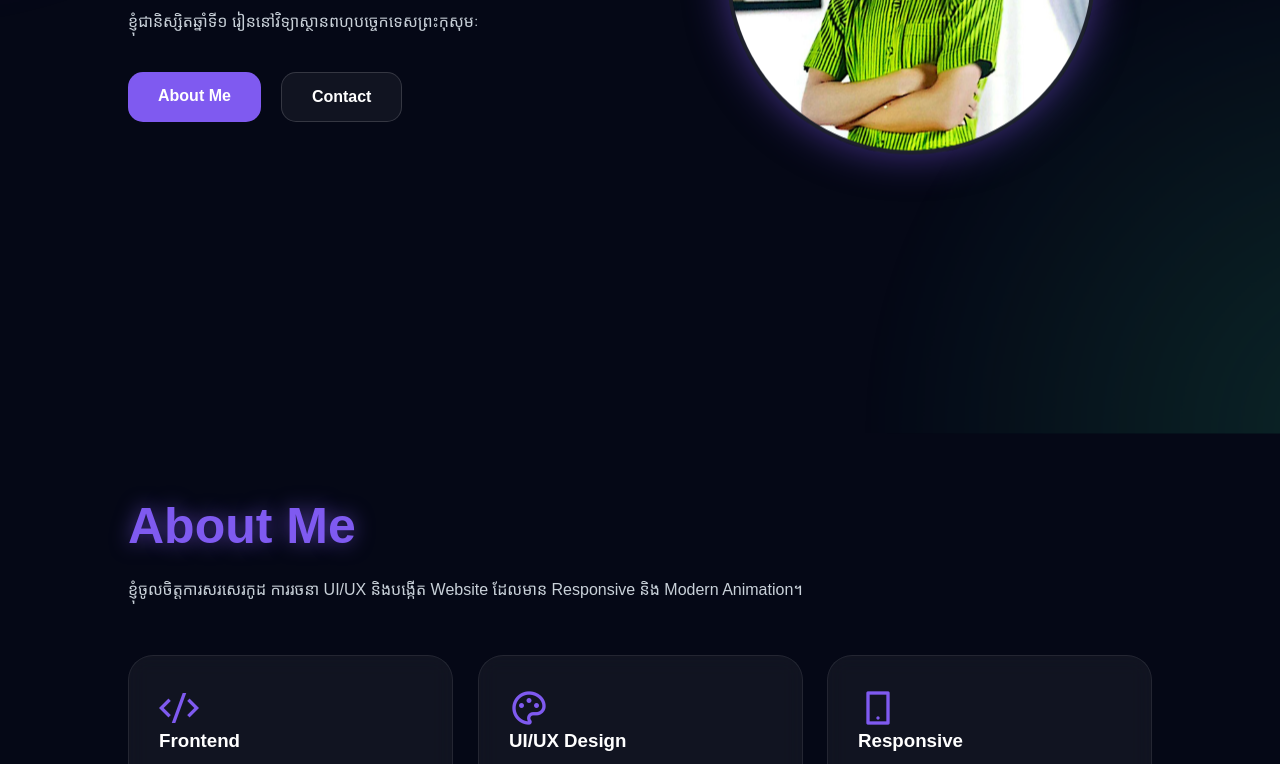
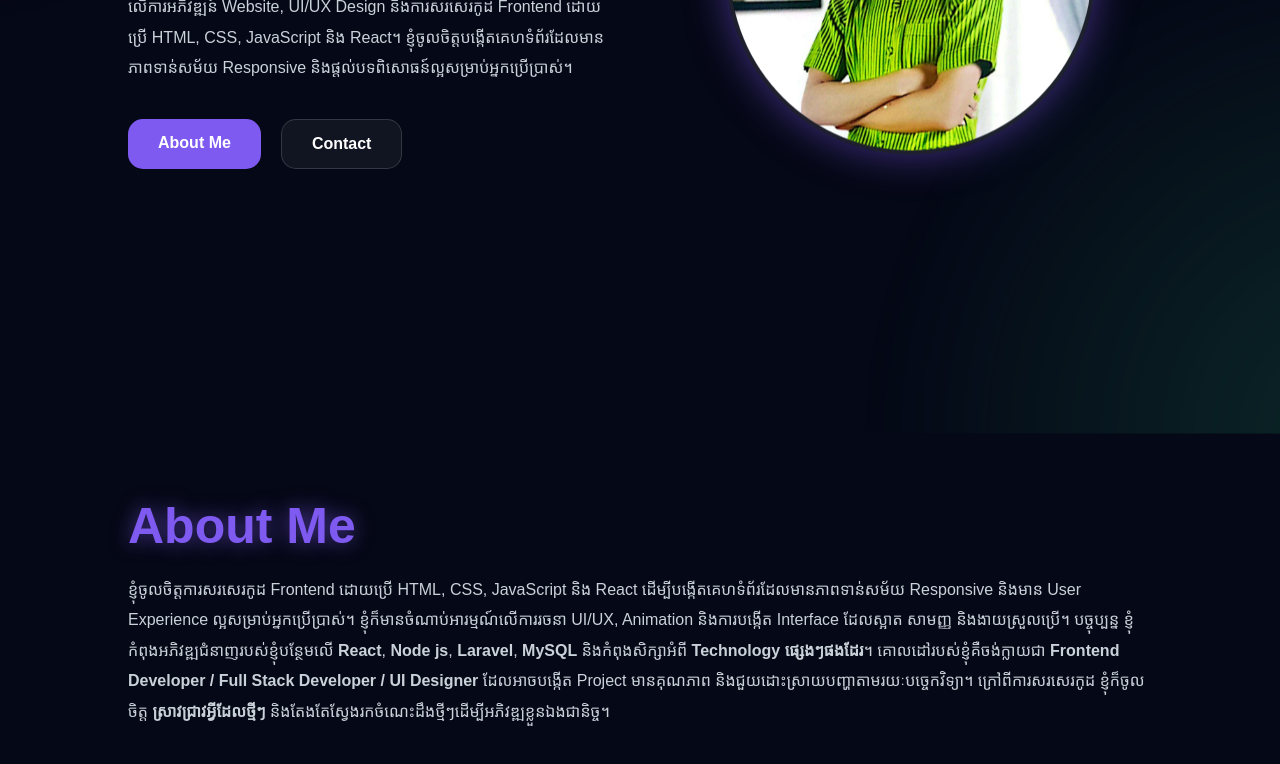
Before and after one commit to Hacker122-qpwi/hakyonghouv, a plain HTML site: page index.html in a window 1280 px wide. Shown: the part 423-1187 px from the top of the page. Drawn offline with nearby package versions, Linux system fonts and the light colour scheme; a web font is replaced by a local one.

Commit message:
Update index.html

```diff
--- a/index.html
+++ b/index.html
@@ -1,17 +1,6 @@
 <!DOCTYPE html>
 <html lang="km">
     <head>
-        <!-- Veryfy google -->
-        <meta name="google-site-verification" content="ZrDhNgsm15KhpajtkpdOKZga08PmdwKGVNO8dw-lQdQ" />
-        <!-- Google tag (gtag.js) -->
-        <script async src="https://www.googletagmanager.com/gtag/js?id=G-74L7QQKDVS"></script>
-        <script>
-          window.dataLayer = window.dataLayer || [];
-          function gtag(){dataLayer.push(arguments);}
-          gtag('js', new Date());
-
-          gtag('config', 'G-74L7QQKDVS');
-        </script>
         <meta charset="UTF-8">
         <meta name="viewport" content="width=device-width, initial-scale=1.0">
         <meta name="keywords" content="hakyonghouv, Hak, Yonghouv, Houv, Hak Yonghouv, hak yonghouv, HakYonghouv">
@@ -65,7 +54,13 @@
                 </div> -->
 
                 <h1>សួស្តី ខ្ញុំឈ្មោះ <span>Hak Yonghouv</span></h1>
-                <p>ខ្ញុំជានិស្សិតឆ្នាំទី១ រៀននៅវិទ្យាស្ថានពហុបច្ចេកទេសព្រះកុសុមៈ</p>
+                <p>
+                    ជានិស្សិតឆ្នាំទី១ រៀននៅវិទ្យាស្ថានពហុបច្ចេកទេសព្រះកុសុមៈ
+                    មានចំណាប់អារម្មណ៍លើការអភិវឌ្ឍន៍ Website, UI/UX Design
+                    និងការសរសេរកូដ Frontend ដោយប្រើ HTML, CSS, JavaScript និង React។
+                    ខ្ញុំចូលចិត្តបង្កើតគេហទំព័រដែលមានភាពទាន់សម័យ Responsive
+                    និងផ្តល់បទពិសោធន៍ល្អសម្រាប់អ្នកប្រើប្រាស់។
+                </p>
                 <div class="buttons">
                     <a href="#about" class="btn btn-primary">About Me</a>
                     <a href="#contact" class="btn btn-outline">Contact</a>
@@ -78,7 +73,29 @@
 
         <section id="about">
             <h2 class="section-title">About Me</h2>
-            <p class="section-desc">ខ្ញុំចូលចិត្តការសរសេរកូដ ការរចនា UI/UX និងបង្កើត Website ដែលមាន Responsive និង Modern Animation។</p>
+            <p class="section-desc">
+                ខ្ញុំចូលចិត្តការសរសេរកូដ Frontend ដោយប្រើ
+                HTML, CSS, JavaScript និង React
+                ដើម្បីបង្កើតគេហទំព័រដែលមានភាពទាន់សម័យ
+                Responsive និងមាន User Experience ល្អសម្រាប់អ្នកប្រើប្រាស់។
+                ខ្ញុំក៏មានចំណាប់អារម្មណ៍លើការរចនា UI/UX,
+                Animation និងការបង្កើត Interface
+                ដែលស្អាត សាមញ្ញ និងងាយស្រួលប្រើ។
+                បច្ចុប្បន្ន ខ្ញុំកំពុងអភិវឌ្ឍជំនាញរបស់ខ្ញុំបន្ថែមលើ
+                <strong>React</strong>,
+                <strong>Node js</strong>,
+                <strong>Laravel</strong>,
+                <strong>MySQL</strong>
+                និងកំពុងសិក្សាអំពី
+                <strong>Technology ផ្សេងៗផងដែរ</strong>។
+                គោលដៅរបស់ខ្ញុំគឺចង់ក្លាយជា
+                <strong>Frontend Developer / Full Stack Developer / UI Designer</strong>
+                ដែលអាចបង្កើត Project មានគុណភាព
+                និងជួយដោះស្រាយបញ្ហាតាមរយៈបច្ចេកវិទ្យា។
+                ក្រៅពីការសរសេរកូដ ខ្ញុំក៏ចូលចិត្ត
+                <strong>ស្រាវជ្រាវអ្វីដែលថ្មីៗ </strong>
+                និងតែងតែស្វែងរកចំណេះដឹងថ្មីៗដើម្បីអភិវឌ្ឍខ្លួនឯងជានិច្ច។
+            </p>
             <div class="grid">
                 <div class="card">
                     <i class="ri-code-s-slash-line"></i>
```
